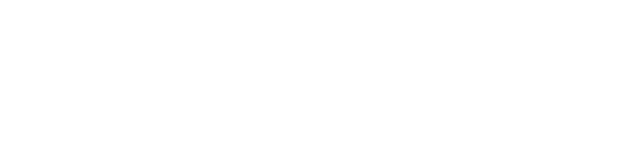
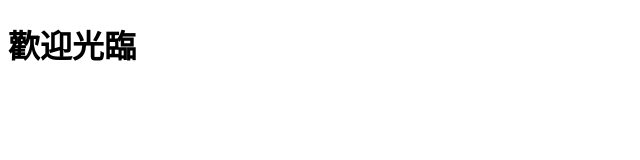
Before and after one commit to candyiscoolboy/20221117web, a plain HTML site: page index.html in a window 1280 px wide. Shown: the whole page, without its empty margins (0-640 px from the left). Drawn offline with Linux system fonts and the light colour scheme.

Commit message:
modify d

```diff
--- a/index.html
+++ b/index.html
@@ -7,6 +7,6 @@
     <title>Document</title>
 </head>
 <body>
-
+    <h1>歡迎光臨</h1>
 </body>
 </html>
```
